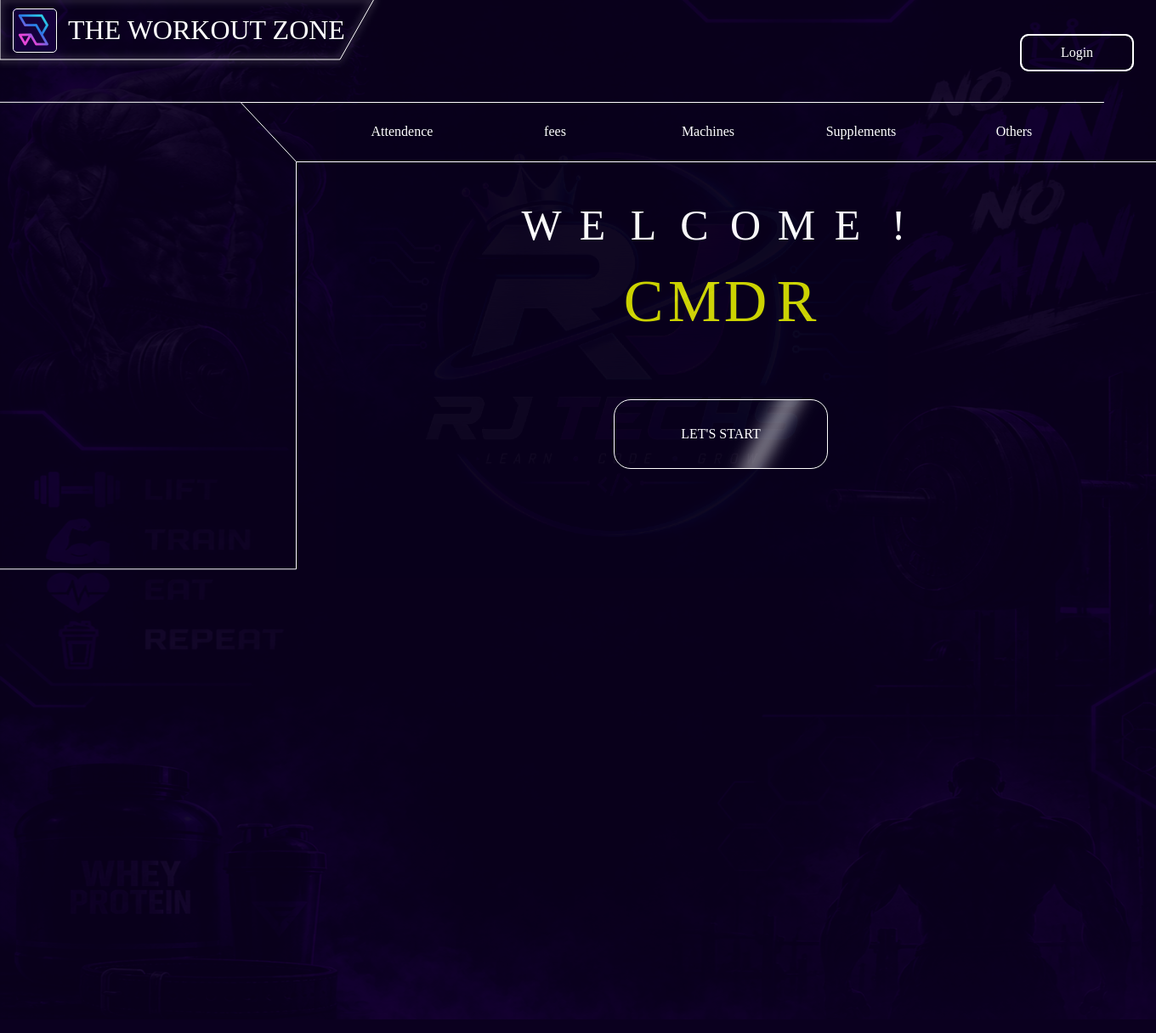
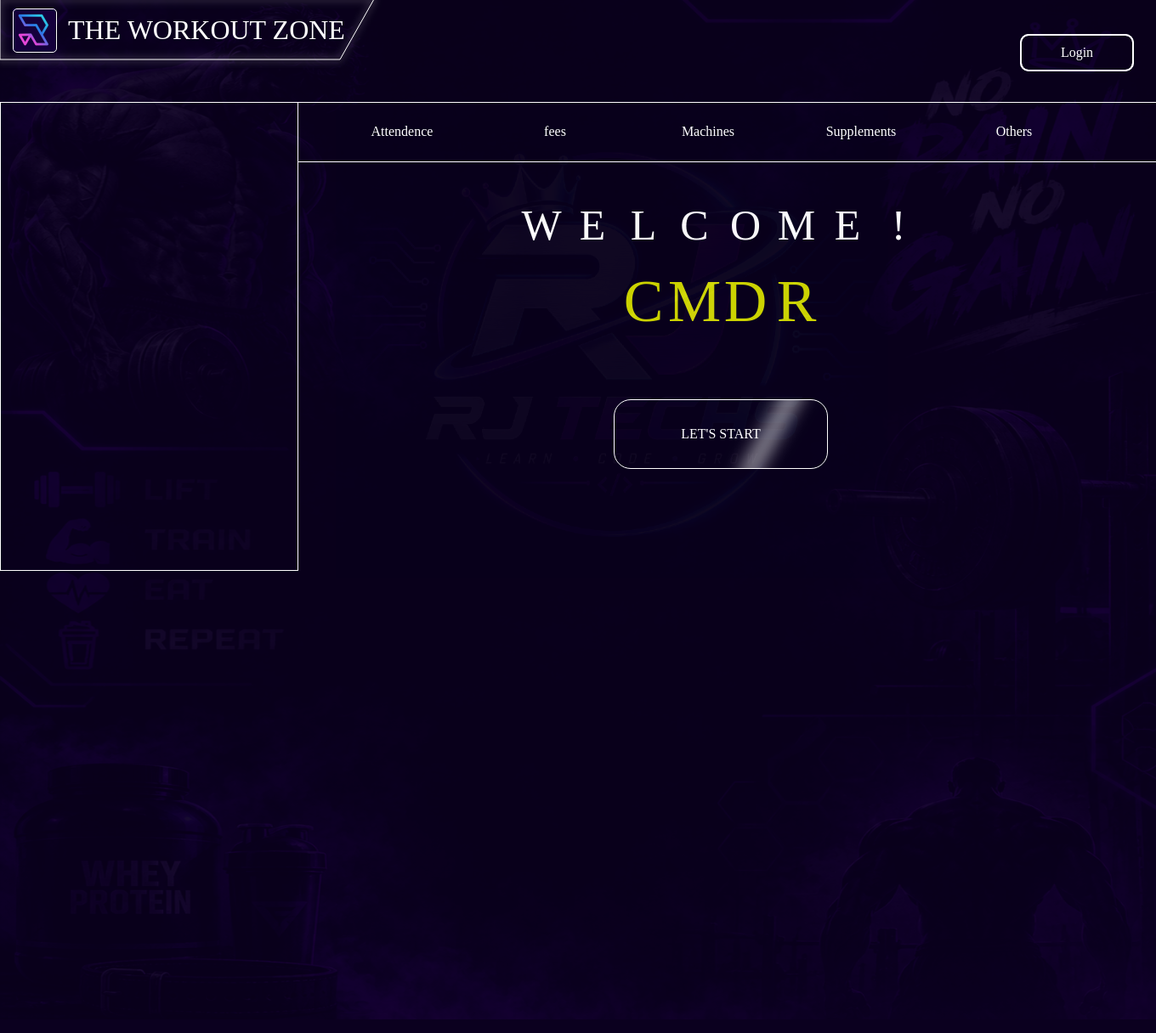
Before and after one commit to rinkusingh8126099319-hash/RJ-Projects, a Flask app: page / in a window 1360 px wide. Shown: the whole page at 85% size. Run offline with Flask 3, Linux system fonts and the light colour scheme.

Commit message:
Update Home_dashboard_page.html
side bar box ko banane ke baad (sidebar ka bas box hi banaya hai abhi aur usme items nhi rakhe hai )

```diff
--- a/templates/Home_dashboard_page.html
+++ b/templates/Home_dashboard_page.html
@@ -172,7 +172,7 @@
 				height:1px;
 				width:1016px;
 				top:190px;
-				left:348px;
+				left:350px;
 				background-color:#ffffff;
 				z-index:12
 				}
@@ -195,7 +195,7 @@
 				height:1px;
 				width:1016px;
 				top:120px;
-				left:283px;
+				left:350px;
 				background-color:#ffffff;
 				z-index:12
 				}
@@ -647,18 +647,6 @@
 
 			<div class = "sidebar_ka_div_jiske_upar_svg_hai" >
 
-				<svg viewBox = "-10 -10 703 1200">
-
-					<polygon
-
-					points = "-20,37 560,37 692,178 692,1144 -20,1144 "
-					stroke-width = "2"
-					stroke = "#ffffff"
-					fill = "none"
-
-					/>
-
-				</svg>
 
 			</div>
 
@@ -679,7 +667,7 @@
 				height:550px;
 				cursor:pointer;
 				background-color:none;
-
+				border:1px solid #ffffff;
 
 				transition:0.3s ease;
 				z-index:11;}
```
